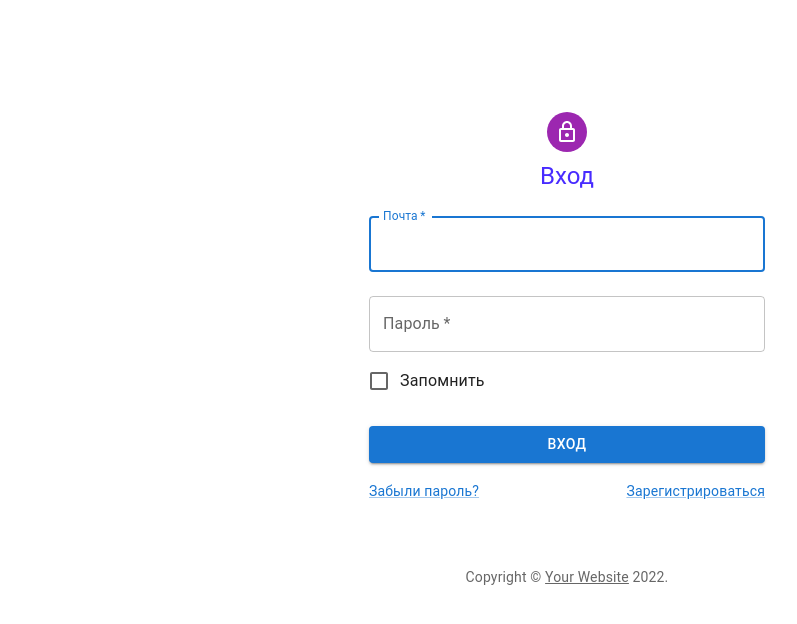
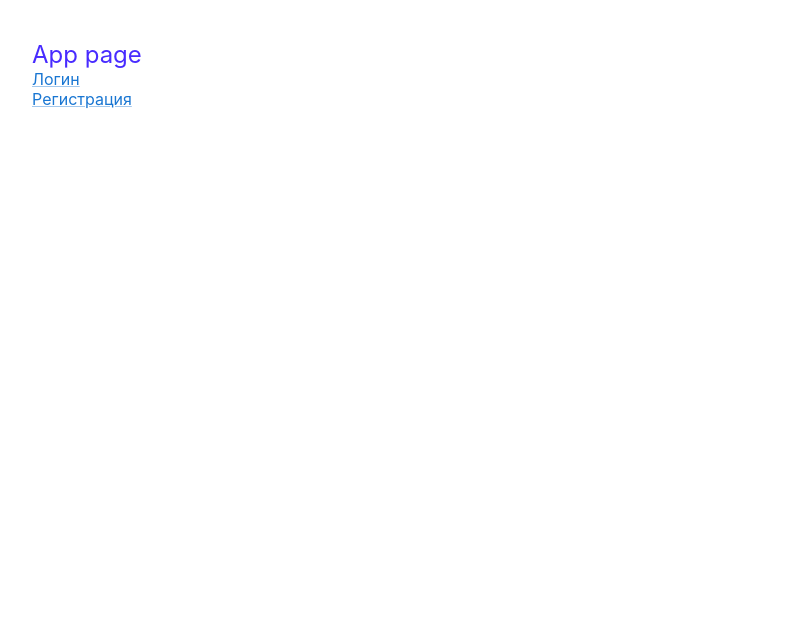
Before and after one commit to vstu-mini-project/validation-frontend, a React (Create React App) app: page / in a window 1280 px wide. Shown: the top 624 px of the page, without its empty margins (108-905 px from the left). Built offline with nearby package versions, Linux system fonts and the light colour scheme.

Commit message:
Рабочая версия роутинга

```diff
--- a/src/App.js
+++ b/src/App.js
@@ -1,21 +1,14 @@
-import logo from './logo.svg';
-import './App.css';
-import { BrowserRouter, Route } from 'react-router-dom';
-import { Switch } from '@mui/material';
-import AuthorizationComponent from './components/Authorization/AuthorizationComponent';
+import * as React from "react";
+import Link from "@mui/material/Link";
 
-
-function App() {
-  return (
-    <BrowserRouter>
-    <div className='app'>
-      <Navbar/>
-      <Switch>
-        <Route path="/authorization" component = {AuthorizationComponent}/>
-      </Switch>
-    </div>
-    </BrowserRouter>
-  );
+export default function App() {
+    return (
+        <section>
+            <h1>App page</h1>
+            <ul>
+                <li><Link href="/sign-in">Логин</Link></li>
+                <li><Link href="/sign-up">Регистрация</Link></li>
+            </ul>
+        </section>
+    );
 }
-
-export default App;
--- a/src/components/Authorization/AuthorizationComponent.js
+++ b/src/components/Authorization/AuthorizationComponent.js
@@ -13,19 +13,7 @@ import Typography from '@mui/material/Typography';
 import Container from '@mui/material/Container';
 import { createTheme, ThemeProvider } from '@mui/material/styles';
 import AuthorisationService from "../../services/Student/Autorization/AuthorisationService";
-
-function Copyright(props) {
-  return (
-    <Typography variant="body2" color="text.secondary" align="center" {...props}>
-      {'Copyright © '}
-      <Link color="inherit" href="https://mui.com/">
- Your Website
-      </Link>{' '}
-      {new Date().getFullYear()}
-      {'.'}
-    </Typography>
-  );
-}
+import Copyright from "../Footer/Copyright";
 
 const theme = createTheme();
 
@@ -139,7 +127,7 @@ class SignIn extends Component{
                               </Link>
                           </Grid>
                           <Grid item>
-                              <Link href="#" variant="body2">
+                              <Link href="/sign-up" variant="body2">
                                   {"Зарегистрироваться"}
                               </Link>
                           </Grid>
--- a/src/components/Authorization/RegistrationComponent.js
+++ b/src/components/Authorization/RegistrationComponent.js
@@ -3,8 +3,6 @@ import Avatar from '@mui/material/Avatar';
 import Button from '@mui/material/Button';
 import CssBaseline from '@mui/material/CssBaseline';
 import TextField from '@mui/material/TextField';
-import FormControlLabel from '@mui/material/FormControlLabel';
-import Checkbox from '@mui/material/Checkbox';
 import Link from '@mui/material/Link';
 import Grid from '@mui/material/Grid';
 import Box from '@mui/material/Box';
@@ -12,19 +10,7 @@ import LockOutlinedIcon from '@mui/icons-material/LockOutlined';
 import Typography from '@mui/material/Typography';
 import Container from '@mui/material/Container';
 import { createTheme, ThemeProvider } from '@mui/material/styles';
-
-function Copyright(props) {
-  return (
-    <Typography variant="body2" color="text.secondary" align="center" {...props}>
-      {'Copyright © '}
-      <Link color="inherit" href="https://mui.com/">
-        Your Website
-      </Link>{' '}
-      {new Date().getFullYear()}
-      {'.'}
-    </Typography>
-  );
-}
+import Copyright from "../Footer/Copyright";
 
 const theme = createTheme();
 
@@ -112,10 +98,10 @@ export default function SignUp() {
             >
               Зарегистрироваться
             </Button>
-            <Grid container justifyContent="flex-end">
+            <Grid container justifyContent="center">
               <Grid item>
-                <Link href="#" variant="body2">
-                  Уже есть аккаунт? Войти
+                <Link href="/sign-in" variant="body2">
+                  Уже есть аккаунт? Войти.
                 </Link>
               </Grid>
             </Grid>
--- /dev/null
+++ b/src/components/Footer/Copyright.js
@@ -0,0 +1,16 @@
+import Typography from "@mui/material/Typography";
+import Link from "@mui/material/Link";
+import React from "react";
+
+export default function Copyright(props) {
+    return (
+        <Typography variant="body2" color="text.secondary" align="center" {...props}>
+            {'Copyright © '}
+            <Link color="inherit" href="https://mui.com/">
+                Демо версия Валидация документов
+            </Link>{' 2021-'}
+            {new Date().getFullYear()}
+            {'.'}
+        </Typography>
+    );
+}
--- a/src/index.js
+++ b/src/index.js
@@ -1,24 +1,27 @@
-import React from 'react';
-import ReactDOM from 'react-dom';
-import PersonalPageComponent from './components/PersonalPage/PersonalPageComponent';
-import HeaderComponent from './components/Header/HeaderComponent';
-import './index.css';
-import reportWebVitals from './reportWebVitals';
-import AuthorizationComponent from './components/Authorization/AuthorizationComponent';
-import { Switch } from '@mui/material';
-import {BrouserRoutor as Router} from 'react-router-dom';
+import {render} from "react-dom";
+import {BrowserRouter, Route, Routes} from "react-router-dom";
 
-ReactDOM.render(
-  <React.StrictMode>
-   <AuthorizationComponent/>
+import "./index.css";
+import App from "./App";
+import AuthorizationComponent from "./components/Authorization/AuthorizationComponent";
+import RegistrationComponent from "./components/Authorization/RegistrationComponent";
 
-  </React.StrictMode>,
-  document.getElementById('root')
-
-
+const rootElement = document.getElementById("root");
+render(
+    <BrowserRouter>
+        <Routes>
+            <Route path="/" element={<App/>}/>
+            <Route path="/sign-in" element={<AuthorizationComponent/>}/>
+            <Route path="/sign-up" element={<RegistrationComponent/>}/>
+            <Route
+                path="*"
+                element={
+                    <main style={{padding: "1rem"}}>
+                        <p>There's nothing here!</p>
+                    </main>
+                }
+            />
+        </Routes>
+    </BrowserRouter>,
+    rootElement
 );
-
-// If you want to start measuring performance in your app, pass a function
-// to log results (for example: reportWebVitals(console.log))
-// or send to an analytics endpoint. Learn more: https://bit.ly/CRA-vitals
-reportWebVitals();
```
